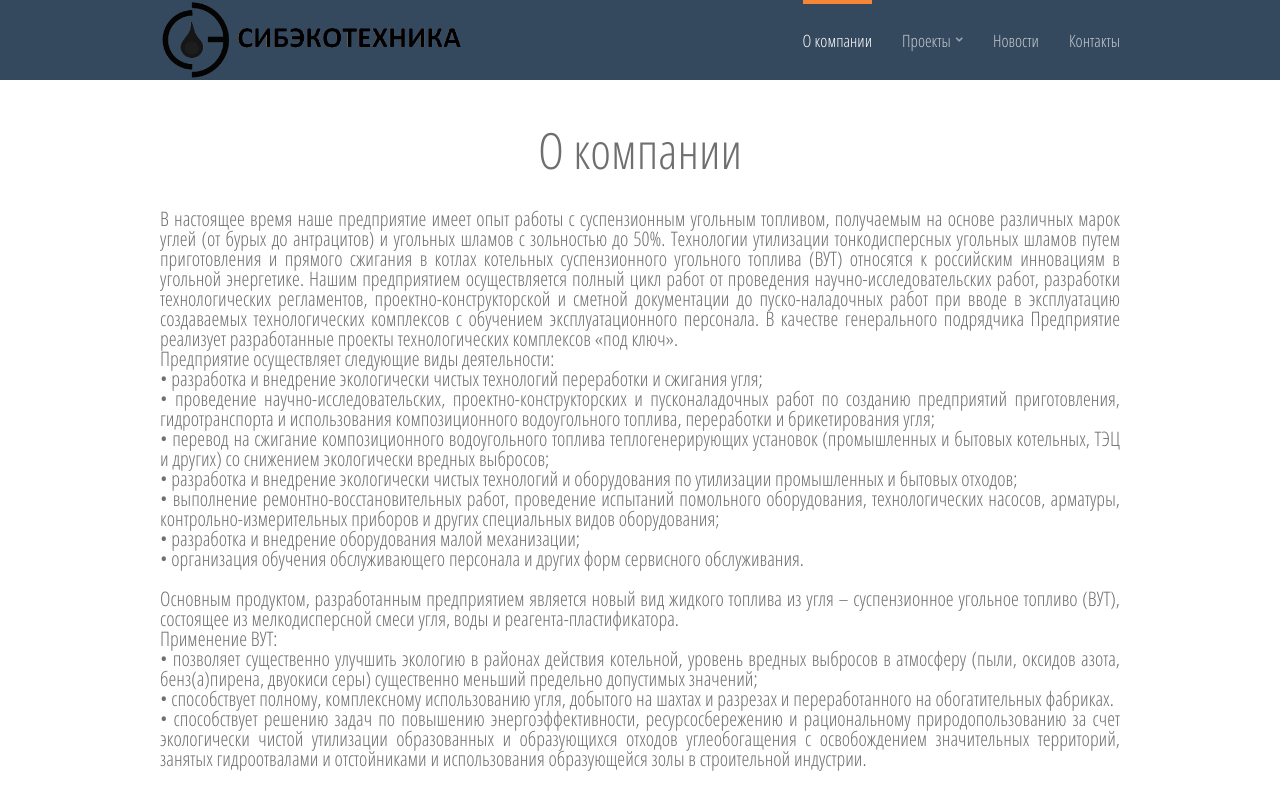
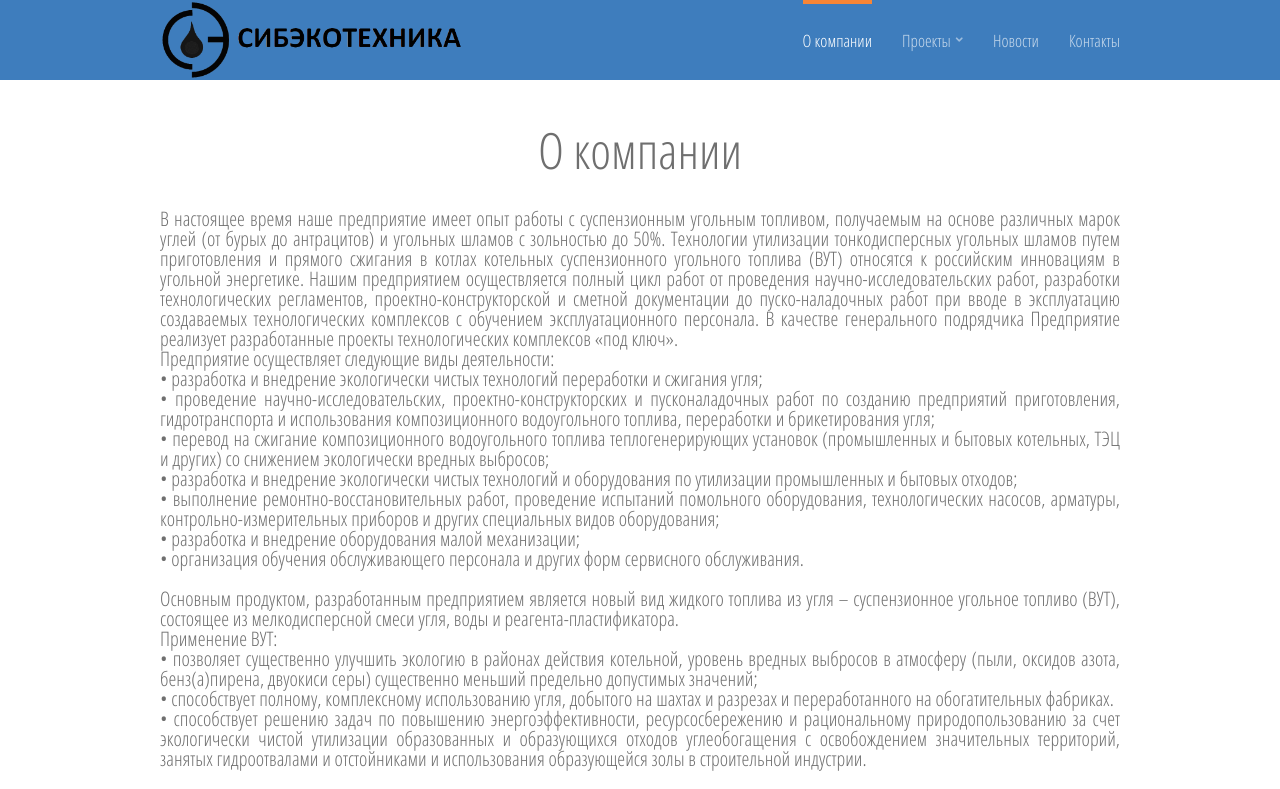
Before and after one commit to sibeco/site, a plain HTML site: page index.html in a window 1280 px wide. Shown: the top 789 px of the page. Drawn offline with Linux system fonts and the light colour scheme.

Commit message:
Update styles.css

```diff
--- a/css/styles.css
+++ b/css/styles.css
@@ -490,7 +490,7 @@ body.home .main-content-inner {
 /* Dark Top Bar Properties */
 /* -------------------------------- */
 .topbar-outer.dark {
-	background-color: #34495E;
+	background-color: #3e7dbd; /* Основной цвет меню */
 }
 
 /* -------------------------------- */
```
